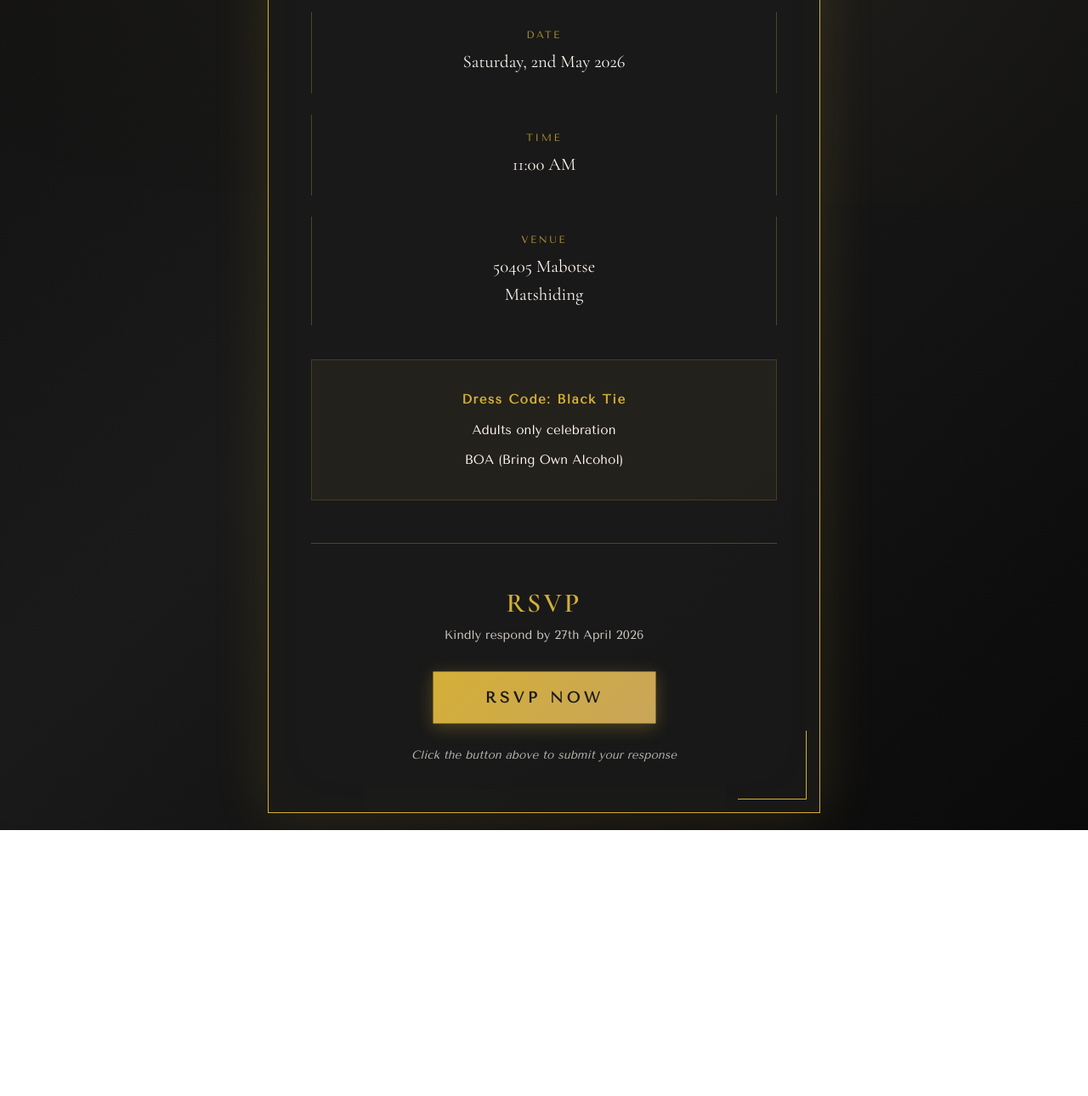
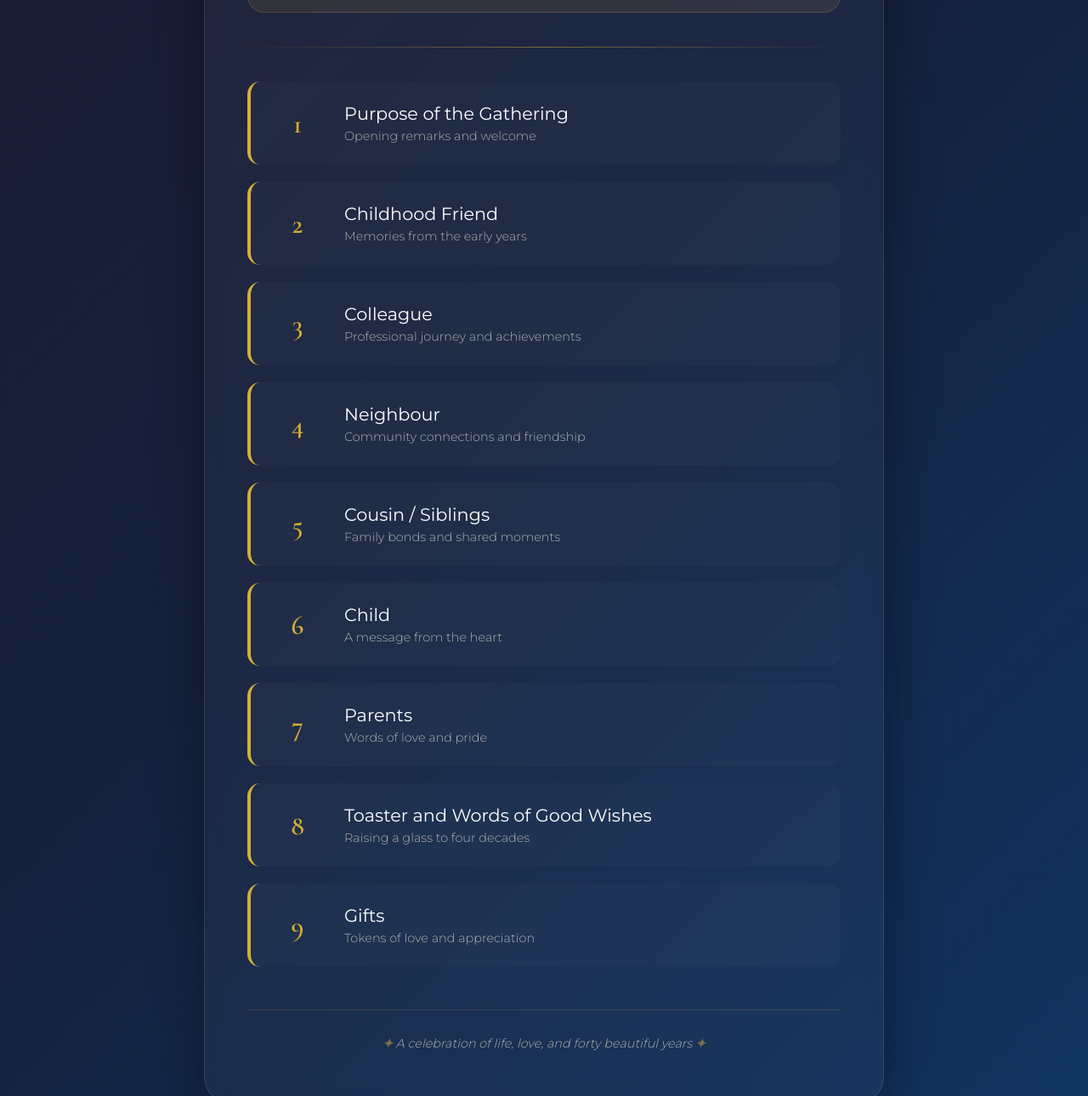
Before and after one commit to Terry-Shalang/ntebo-40th-birthday, a plain HTML site: page index.html in a window 1280 px wide. Shown: the part 562-1852 px from the top of the page at 85% size. Before the commit the page ends 1539 px from the top, so only its background shows below. Drawn offline with nearby package versions, Linux system fonts and the light colour scheme.

Commit message:
Revise title and styles for birthday program
Updated the title and styling for Ntebo's 40th birthday celebration program. Adjusted layout and design elements to enhance visual appeal and readability.

```diff
--- a/index.html
+++ b/index.html
@@ -3,15 +3,9 @@
 <head>
     <meta charset="UTF-8">
     <meta name="viewport" content="width=device-width, initial-scale=1.0">
-    <title>Ntebo's 40th Birthday Celebration</title>
-    <link href="https://fonts.googleapis.com/css2?family=Cormorant+Garamond:wght@300;400;600&family=Tenor+Sans&display=swap" rel="stylesheet">
+    <title>Ntebo's 40th Birthday - Program</title>
     <style>
-        :root {
-            --gold: #D4AF37;
-            --dark: #1a1a1a;
-            --cream: #FFF8F0;
-            --gold-light: #E8D4A0;
-        }
+        @import url('https://fonts.googleapis.com/css2?family=Cormorant+Garamond:wght@300;400;600&family=Montserrat:wght@300;400;500&display=swap');
 
         * {
             margin: 0;
@@ -20,388 +14,306 @@
         }
 
         body {
-            font-family: 'Tenor Sans', sans-serif;
-            background: linear-gradient(135deg, #0f0f0f 0%, #1a1a1a 50%, #0a0a0a 100%);
-            color: var(--cream);
+            font-family: 'Montserrat', sans-serif;
+            background: linear-gradient(135deg, #1a1a2e 0%, #16213e 50%, #0f3460 100%);
             min-height: 100vh;
-            display: flex;
-            align-items: center;
-            justify-content: center;
-            padding: 20px;
-            position: relative;
-            overflow-x: hidden;
+            padding: 40px 20px;
+            color: #fff;
         }
 
-        body::before {
-            content: '';
-            position: fixed;
-            top: 0;
-            left: 0;
-            right: 0;
-            bottom: 0;
-            background:
-                radial-gradient(circle at 20% 30%, rgba(212, 175, 55, 0.03) 0%, transparent 50%),
-                radial-gradient(circle at 80% 70%, rgba(212, 175, 55, 0.02) 0%, transparent 50%);
-            pointer-events: none;
-            z-index: 0;
+        .container {
+            max-width: 800px;
+            margin: 0 auto;
+            background: rgba(255, 255, 255, 0.03);
+            backdrop-filter: blur(10px);
+            border-radius: 30px;
+            padding: 60px 50px;
+            box-shadow: 0 20px 60px rgba(0, 0, 0, 0.4);
+            border: 1px solid rgba(255, 255, 255, 0.1);
         }
 
-        .invitation-container {
-            max-width: 650px;
-            width: 100%;
-            position: relative;
-            z-index: 1;
-            animation: fadeIn 1.2s ease-out;
+        .header {
+            text-align: center;
+            margin-bottom: 50px;
+            padding-bottom: 40px;
+            border-bottom: 2px solid rgba(212, 175, 55, 0.3);
         }
 
-        @keyframes fadeIn {
-            from {
-                opacity: 0;
-                transform: translateY(30px);
-            }
-            to {
-                opacity: 1;
-                transform: translateY(0);
-            }
+        .title {
+            font-family: 'Cormorant Garamond', serif;
+            font-size: 3.5em;
+            font-weight: 300;
+            color: #d4af37;
+            margin-bottom: 15px;
+            letter-spacing: 2px;
         }
 
-        .invitation-card {
-            background: rgba(26, 26, 26, 0.95);
-            border: 1px solid var(--gold);
-            position: relative;
-            padding: 60px 50px;
-            box-shadow:
-                0 0 60px rgba(212, 175, 55, 0.15),
-                inset 0 0 80px rgba(212, 175, 55, 0.02);
+        .subtitle {
+            font-size: 1.3em;
+            font-weight: 300;
+            color: #e0e0e0;
+            letter-spacing: 3px;
+            text-transform: uppercase;
         }
 
-        .invitation-card::before,
-        .invitation-card::after {
-            content: '';
-            position: absolute;
-            width: 80px;
-            height: 80px;
-            border: 1px solid var(--gold);
+        .number {
+            font-family: 'Cormorant Garamond', serif;
+            font-size: 5em;
+            font-weight: 600;
+            color: #d4af37;
+            text-shadow: 0 0 30px rgba(212, 175, 55, 0.5);
+            margin: 20px 0;
         }
 
-        .invitation-card::before {
-            top: 15px;
-            left: 15px;
-            border-right: none;
-            border-bottom: none;
+        .mc-section {
+            text-align: center;
+            margin: 40px 0;
+            padding: 30px;
+            background: rgba(212, 175, 55, 0.1);
+            border-radius: 20px;
+            border: 1px solid rgba(212, 175, 55, 0.2);
         }
 
-        .invitation-card::after {
-            bottom: 15px;
-            right: 15px;
-            border-left: none;
-            border-top: none;
+        .mc-label {
+            font-size: 0.9em;
+            color: #d4af37;
+            text-transform: uppercase;
+            letter-spacing: 2px;
+            margin-bottom: 10px;
         }
 
-        .ornament {
-            text-align: center;
-            margin-bottom: 35px;
-            animation: ornamentFade 1.5s ease-out 0.3s both;
-        }
-
-        @keyframes ornamentFade {
-            from {
-                opacity: 0;
-                transform: scale(0.8);
-            }
-            to {
-                opacity: 1;
-                transform: scale(1);
-            }
-        }
-
-        .ornament svg {
-            width: 80px;
-            height: 40px;
-            fill: none;
-            stroke: var(--gold);
-            stroke-width: 1.5;
-        }
-
-        .honoree-name {
+        .mc-name {
             font-family: 'Cormorant Garamond', serif;
-            font-size: 3.5rem;
-            font-weight: 300;
-            text-align: center;
-            letter-spacing: 0.1em;
-            margin-bottom: 10px;
-            background: linear-gradient(135deg, var(--gold-light) 0%, var(--gold) 50%, var(--gold-light) 100%);
-            -webkit-background-clip: text;
-            -webkit-text-fill-color: transparent;
-            background-clip: text;
-            animation: shimmer 3s ease-in-out infinite;
-            background-size: 200% auto;
-        }
-
-        @keyframes shimmer {
-            0%, 100% { background-position: 0% center; }
-            50% { background-position: 100% center; }
-        }
-
-        .nickname {
-            font-size: 2rem;
-            font-style: italic;
+            font-size: 2em;
+            color: #fff;
             font-weight: 400;
         }
 
-        .celebration-type {
-            text-align: center;
-            font-size: 0.95rem;
-            letter-spacing: 0.3em;
-            text-transform: uppercase;
-            color: var(--gold);
-            margin-bottom: 40px;
-            opacity: 0.9;
+        .program-list {
+            margin-top: 40px;
         }
 
-        .divider {
-            width: 100px;
-            height: 1px;
-            background: linear-gradient(to right, transparent, var(--gold), transparent);
-            margin: 35px auto;
-        }
-
-        .invitation-text {
-            text-align: center;
-            font-size: 1.1rem;
-            line-height: 1.8;
-            margin-bottom: 45px;
-            color: var(--cream);
-            opacity: 0.95;
-        }
-
-        .details-grid {
-            display: grid;
-            grid-template-columns: 1fr;
-            gap: 25px;
-            margin: 40px 0;
-        }
-
-        .detail-item {
-            text-align: center;
-            padding: 20px;
-            border-left: 1px solid rgba(212, 175, 55, 0.3);
-            border-right: 1px solid rgba(212, 175, 55, 0.3);
-        }
-
-        .detail-label {
-            font-size: 0.75rem;
-            letter-spacing: 0.2em;
-            text-transform: uppercase;
-            color: var(--gold);
-            margin-bottom: 8px;
-            opacity: 0.8;
-        }
-
-        .detail-value {
-            font-family: 'Cormorant Garamond', serif;
-            font-size: 1.3rem;
-            color: var(--cream);
-            line-height: 1.6;
-        }
-
-        .special-notes {
-            background: rgba(212, 175, 55, 0.05);
-            border: 1px solid rgba(212, 175, 55, 0.2);
-            padding: 25px;
-            margin: 35px 0;
-            text-align: center;
-        }
-
-        .special-notes p {
-            font-size: 0.95rem;
-            line-height: 1.8;
-            margin: 8px 0;
-        }
-
-        .dress-code {
-            color: var(--gold);
-            font-weight: 600;
-            letter-spacing: 0.1em;
-        }
-
-        .rsvp-section {
-            margin-top: 50px;
-            padding-top: 50px;
-            border-top: 1px solid rgba(212, 175, 55, 0.3);
-            text-align: center;
-        }
-
-        .rsvp-title {
-            font-family: 'Cormorant Garamond', serif;
-            font-size: 2rem;
-            text-align: center;
-            color: var(--gold);
-            margin-bottom: 10px;
-            letter-spacing: 0.1em;
-        }
-
-        .rsvp-deadline {
-            text-align: center;
-            font-size: 0.9rem;
-            color: var(--cream);
-            opacity: 0.8;
-            margin-bottom: 35px;
-        }
-
-        .rsvp-button {
-            display: inline-block;
-            padding: 20px 60px;
-            background: linear-gradient(135deg, var(--gold) 0%, #C9A55A 100%);
-            border: none;
-            color: var(--dark);
-            font-family: 'Tenor Sans', sans-serif;
-            font-size: 1.1rem;
-            letter-spacing: 0.25em;
-            text-transform: uppercase;
-            text-decoration: none;
-            cursor: pointer;
-            transition: all 0.4s ease;
-            font-weight: 600;
-            box-shadow: 0 4px 20px rgba(212, 175, 55, 0.3);
+        .program-item {
+            display: flex;
+            align-items: center;
+            padding: 25px 30px;
+            margin-bottom: 20px;
+            background: rgba(255, 255, 255, 0.02);
+            border-radius: 15px;
+            border-left: 4px solid #d4af37;
+            transition: all 0.3s ease;
             position: relative;
             overflow: hidden;
         }
 
-        .rsvp-button::before {
+        .program-item::before {
             content: '';
             position: absolute;
+            left: 0;
             top: 0;
-            left: -100%;
-            width: 100%;
             height: 100%;
-            background: linear-gradient(90deg, transparent, rgba(255, 255, 255, 0.3), transparent);
-            transition: left 0.5s;
+            width: 0;
+            background: rgba(212, 175, 55, 0.1);
+            transition: width 0.3s ease;
         }
 
-        .rsvp-button:hover::before {
-            left: 100%;
+        .program-item:hover {
+            background: rgba(255, 255, 255, 0.05);
+            transform: translateX(10px);
         }
 
-        .rsvp-button:hover {
-            transform: translateY(-3px);
-            box-shadow: 0 10px 35px rgba(212, 175, 55, 0.5);
+        .program-item:hover::before {
+            width: 100%;
         }
 
-        .rsvp-button:active {
-            transform: translateY(-1px);
+        .program-number {
+            font-family: 'Cormorant Garamond', serif;
+            font-size: 2em;
+            font-weight: 600;
+            color: #d4af37;
+            min-width: 50px;
+            text-align: center;
+            position: relative;
+            z-index: 1;
         }
 
-        .rsvp-note {
-            margin-top: 25px;
-            font-size: 0.85rem;
-            opacity: 0.7;
+        .program-content {
+            flex: 1;
+            padding-left: 30px;
+            position: relative;
+            z-index: 1;
+        }
+
+        .program-title {
+            font-size: 1.3em;
+            font-weight: 400;
+            color: #fff;
+            margin-bottom: 5px;
+        }
+
+        .program-description {
+            font-size: 0.9em;
+            color: #b0b0b0;
+            font-weight: 300;
+        }
+
+        .divider {
+            height: 1px;
+            background: linear-gradient(to right, transparent, rgba(212, 175, 55, 0.5), transparent);
+            margin: 40px 0;
+        }
+
+        .footer {
+            text-align: center;
+            margin-top: 50px;
+            padding-top: 30px;
+            border-top: 1px solid rgba(212, 175, 55, 0.2);
+        }
+
+        .footer-text {
+            font-size: 0.9em;
+            color: #b0b0b0;
+            font-weight: 300;
             font-style: italic;
         }
 
+        .sparkle {
+            display: inline-block;
+            color: #d4af37;
+            animation: sparkle 2s ease-in-out infinite;
+        }
+
+        @keyframes sparkle {
+            0%, 100% { opacity: 1; transform: scale(1); }
+            50% { opacity: 0.5; transform: scale(1.2); }
+        }
+
         @media (max-width: 768px) {
-            .invitation-card {
+            .container {
                 padding: 40px 30px;
             }
 
-            .honoree-name {
-                font-size: 2.5rem;
+            .title {
+                font-size: 2.5em;
             }
 
-            .nickname {
-                font-size: 1.5rem;
+            .number {
+                font-size: 3.5em;
             }
 
-            .detail-value {
-                font-size: 1.1rem;
+            .program-item {
+                flex-direction: column;
+                text-align: center;
+                padding: 20px;
             }
 
-            .rsvp-button {
-                padding: 18px 40px;
-                font-size: 1rem;
-                letter-spacing: 0.2em;
+            .program-content {
+                padding-left: 0;
+                padding-top: 15px;
             }
-        }
 
-        @keyframes pulse {
-            0%, 100% {
-                transform: scale(1);
+            .program-number {
+                min-width: auto;
             }
-            50% {
-                transform: scale(1.02);
-            }
-        }
-
-        .rsvp-button {
-            animation: pulse 2s ease-in-out infinite;
-        }
-
-        .rsvp-button:hover {
-            animation: none;
         }
     </style>
 </head>
 <body>
-    <div class="invitation-container">
-        <div class="invitation-card">
-            <div class="ornament">
-                <svg viewBox="0 0 100 40">
-                    <path d="M 0,20 Q 25,0 50,20 T 100,20" />
-                    <circle cx="50" cy="20" r="3" fill="currentColor"/>
-                </svg>
-            </div>
+    <div class="container">
+        <div class="header">
+            <div class="subtitle">Celebrating</div>
+            <h1 class="title">Ntebo</h1>
+            <div class="number">40</div>
+            <div class="subtitle">Program of the Day</div>
+        </div>
 
-            <h1 class="honoree-name">
-                Ntebo<br>
-                <span class="nickname">"Lolly"</span><br>
-                Shalang
-            </h1>
+        <div class="mc-section">
+            <div class="mc-label">Master of Ceremonies</div>
+            <div class="mc-name">Mr Lefowa</div>
+        </div>
 
-            <p class="celebration-type">40th Birthday Luncheon</p>
+        <div class="divider"></div>
 
-            <div class="divider"></div>
-
-            <p class="invitation-text">
-                You are cordially invited to celebrate<br>
-                a milestone birthday in elegant style
-            </p>
-
-            <div class="details-grid">
-                <div class="detail-item">
-                    <div class="detail-label">Date</div>
-                    <div class="detail-value">Saturday, 2nd May 2026</div>
-                </div>
-
-                <div class="detail-item">
-                    <div class="detail-label">Time</div>
-                    <div class="detail-value">11:00 AM</div>
-                </div>
-
-                <div class="detail-item">
-                    <div class="detail-label">Venue</div>
-                    <div class="detail-value">
-                        50405 Mabotse<br>
-                        Matshiding
-                    </div>
+        <div class="program-list">
+            <div class="program-item">
+                <div class="program-number">1</div>
+                <div class="program-content">
+                    <div class="program-title">Purpose of the Gathering</div>
+                    <div class="program-description">Opening remarks and welcome</div>
                 </div>
             </div>
 
-            <div class="special-notes">
-                <p><span class="dress-code">Dress Code: Black Tie</span></p>
-                <p>Adults only celebration</p>
-                <p>BOA (Bring Own Alcohol)</p>
+            <div class="program-item">
+                <div class="program-number">2</div>
+                <div class="program-content">
+                    <div class="program-title">Childhood Friend</div>
+                    <div class="program-description">Memories from the early years</div>
+                </div>
             </div>
 
-            <div class="rsvp-section">
-                <h2 class="rsvp-title">RSVP</h2>
-                <p class="rsvp-deadline">Kindly respond by 27th April 2026</p>
+            <div class="program-item">
+                <div class="program-number">3</div>
+                <div class="program-content">
+                    <div class="program-title">Colleague</div>
+                    <div class="program-description">Professional journey and achievements</div>
+                </div>
+            </div>
 
-                <a href="https://forms.gle/daH8ugRojozSJ4UG8" class="rsvp-button" target="_blank">
-                    RSVP NOW
-                </a>
+            <div class="program-item">
+                <div class="program-number">4</div>
+                <div class="program-content">
+                    <div class="program-title">Neighbour</div>
+                    <div class="program-description">Community connections and friendship</div>
+                </div>
+            </div>
 
-                <p class="rsvp-note">Click the button above to submit your response</p>
+            <div class="program-item">
+                <div class="program-number">5</div>
+                <div class="program-content">
+                    <div class="program-title">Cousin / Siblings</div>
+                    <div class="program-description">Family bonds and shared moments</div>
+                </div>
             </div>
+
+            <div class="program-item">
+                <div class="program-number">6</div>
+                <div class="program-content">
+                    <div class="program-title">Child</div>
+                    <div class="program-description">A message from the heart</div>
+                </div>
+            </div>
+
+            <div class="program-item">
+                <div class="program-number">7</div>
+                <div class="program-content">
+                    <div class="program-title">Parents</div>
+                    <div class="program-description">Words of love and pride</div>
+                </div>
+            </div>
+
+            <div class="program-item">
+                <div class="program-number">8</div>
+                <div class="program-content">
+                    <div class="program-title">Toaster and Words of Good Wishes</div>
+                    <div class="program-description">Raising a glass to four decades</div>
+                </div>
+            </div>
+
+            <div class="program-item">
+                <div class="program-number">9</div>
+                <div class="program-content">
+                    <div class="program-title">Gifts</div>
+                    <div class="program-description">Tokens of love and appreciation</div>
+                </div>
+            </div>
+        </div>
+
+        <div class="footer">
+            <p class="footer-text">
+                <span class="sparkle">✦</span>
+                A celebration of life, love, and forty beautiful years
+                <span class="sparkle">✦</span>
+            </p>
         </div>
     </div>
 </body>
```
